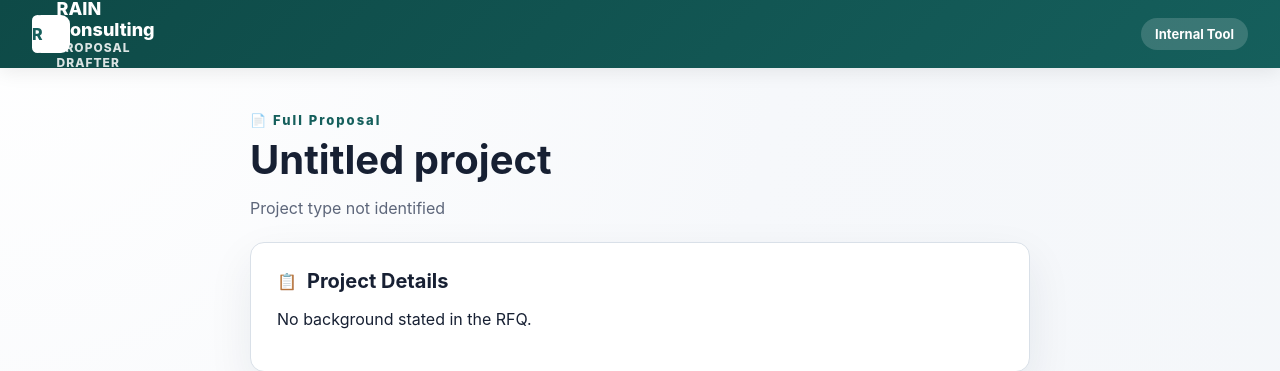
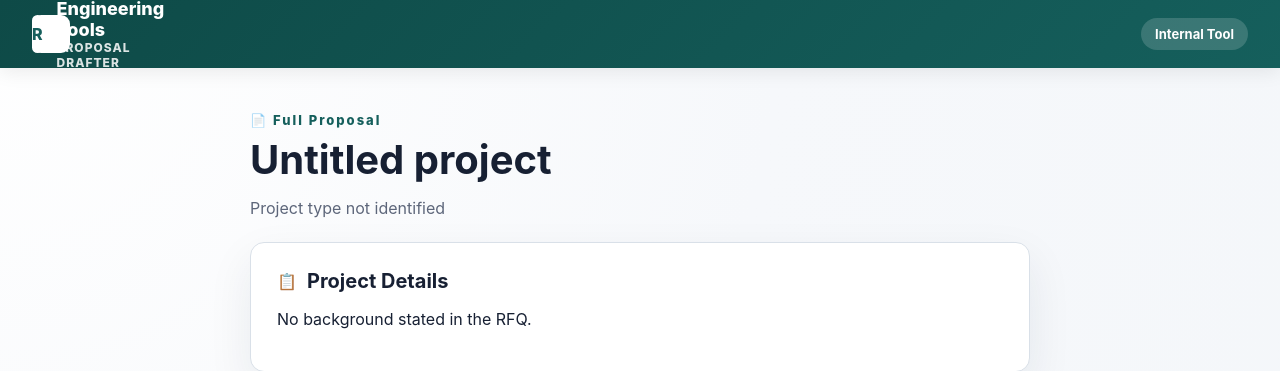
Before and after one commit to MariaMcCrann/Rain-Proposal-Tool, a Flask app: template Rain-Proposal-Tool/templates/result.html in a window 1280 px wide. Shown: the top 371 px of the page. Run offline with Flask 3, Linux system fonts and the light colour scheme; the template is opened without the code that fills it, so the values that code supplies are empty.

Commit message:
Remove consulting branding from proposal results

```diff
--- a/Rain-Proposal-Tool/templates/result.html
+++ b/Rain-Proposal-Tool/templates/result.html
@@ -3,7 +3,7 @@
 <head>
   <meta charset="utf-8" />
   <meta name="viewport" content="width=device-width, initial-scale=1" />
-  <title>RAIN Proposal Drafter — Result</title>
+  <title>Engineering Proposal Tool — Result</title>
   <link rel="stylesheet" href="{{ url_for('static', filename='style.css') }}" />
 </head>
 
@@ -13,7 +13,7 @@
   <a class="logo" href="/">
     <div class="logo-mark">R</div>
     <div>
-      <div class="logo-text">RAIN Consulting</div>
+      <div class="logo-text">Engineering Tools</div>
       <div class="logo-sub">Proposal Drafter</div>
     </div>
   </a>
```
